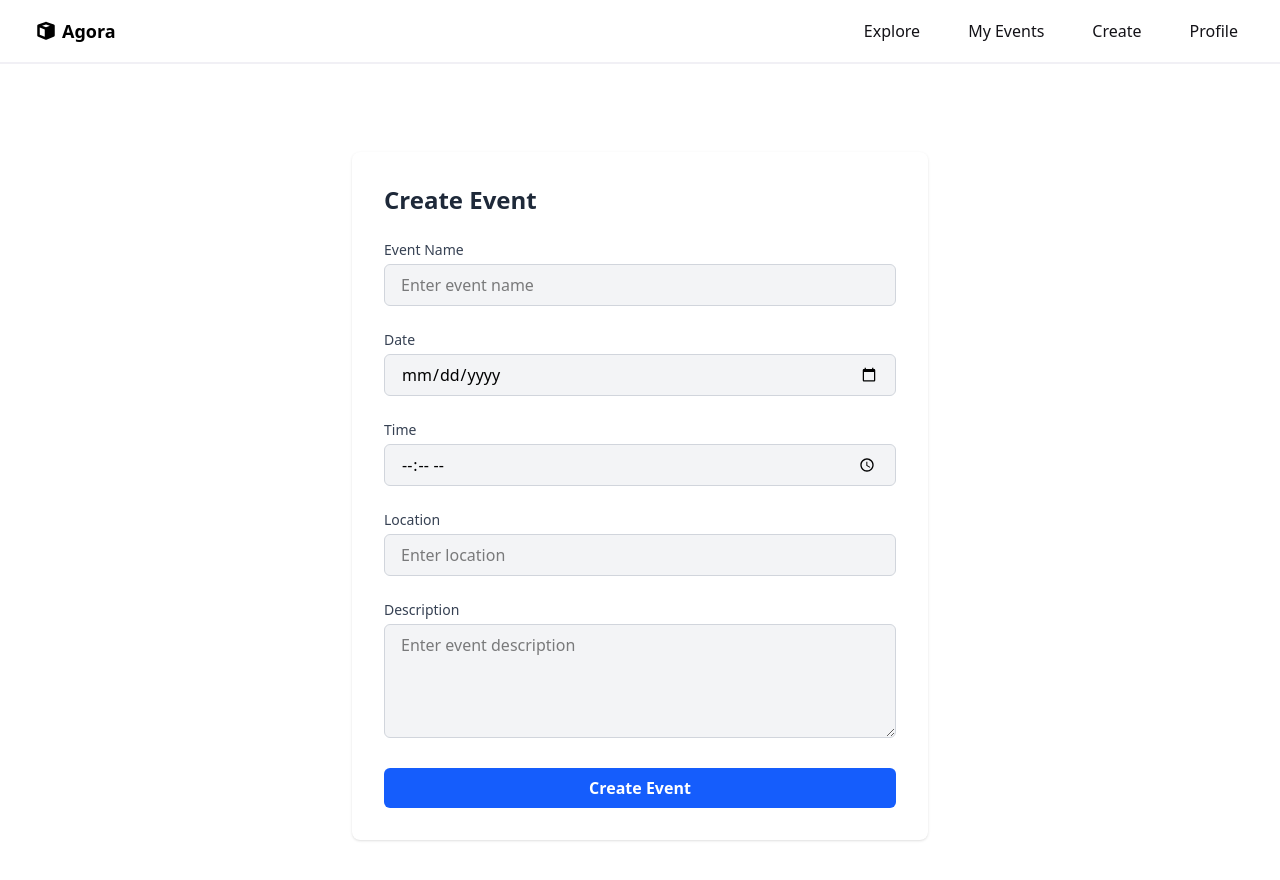
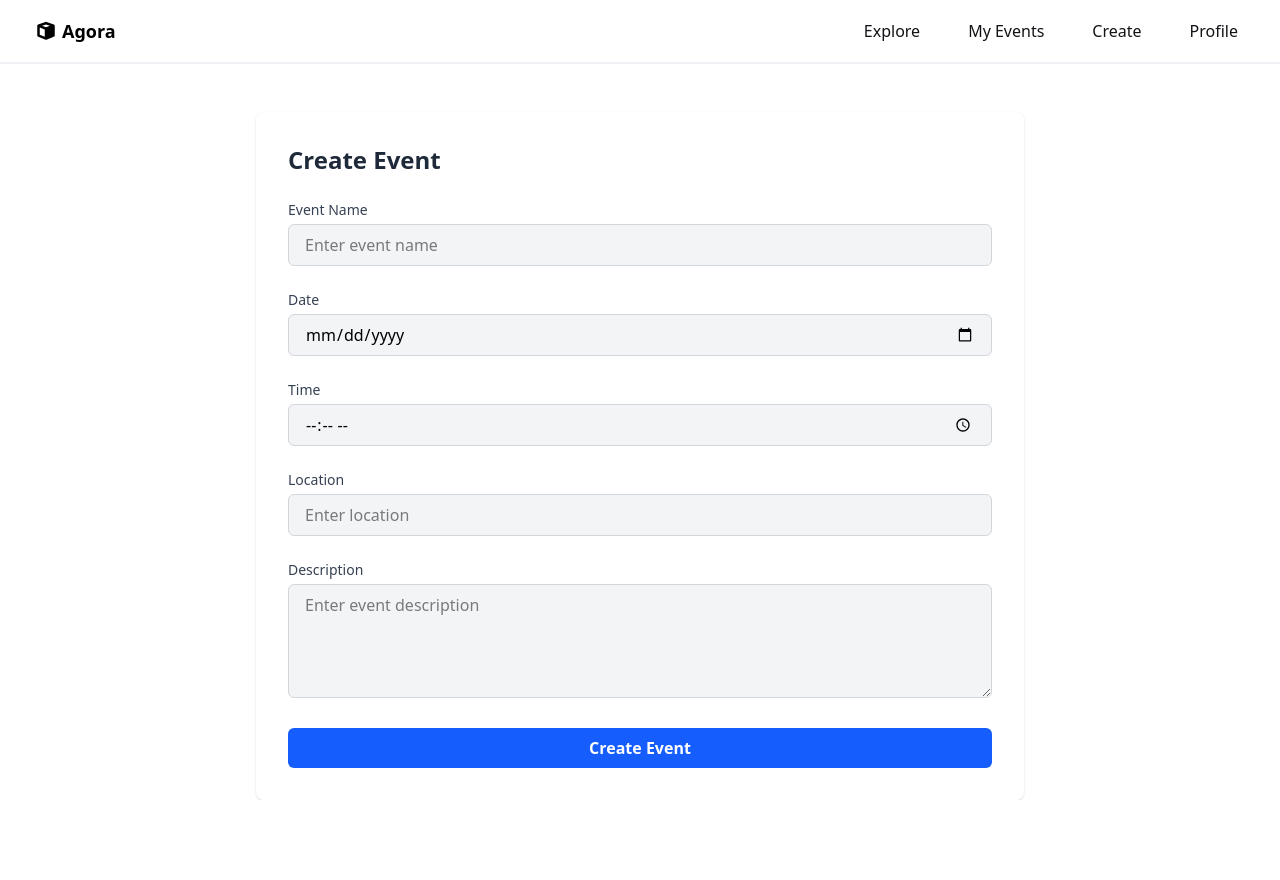
Before and after one commit to Nayaravis/agora-frontend, a React (Vite) app: page /create in a window 1280 px wide. Shown: the top 880 px of the page. After the commit the page ends 800 px from the top, so only its background shows below. Built offline with nearby package versions, Linux system fonts and the light colour scheme.

Commit message:
fixes layout and styling issues

```diff
--- a/src/App.jsx
+++ b/src/App.jsx
@@ -1,17 +1,18 @@
-import { BrowserRouter as Router, Routes, Route } from 'react-router-dom'
+import { BrowserRouter as Router, Routes, Route } from 'react-router'
 import CreateEventForm from "./components/CreateEventForm"
+import EventsList from "./components/EventListPage"
 import NavBar from "./components/Navbar"
-import UserAccountPage from "./components/user-account-page"
+import UserAccountPage from "./components/UserAccountPage"
 
 
 function App() {
   return (
     <Router>
       <NavBar />
-      <div className="py-10">
+      <div className="py-28 h-screen flex">
         <Routes>
-        <Route path="/" element={<CreateEventForm/>} />
-        <Route path="/create-event" element={<CreateEventForm />} />
+        <Route path="/" element={<EventsList />} />
+        <Route path="/create" element={<CreateEventForm />} />
         <Route path="/profile" element={<UserAccountPage />} />
         </Routes>
       </div>
--- a/src/components/CreateEventForm.jsx
+++ b/src/components/CreateEventForm.jsx
@@ -32,9 +32,10 @@ const CreateEventForm = ({ onCreateEvent }) => {
   };
 
   return (
+    <div className='w-full flex justify-center h-fit'>
       <form
         onSubmit={handleSubmit}
-      className="max-w-xl mx-auto bg-white p-8 rounded-lg shadow space-y-6 my-28"
+        className="w-3xl bg-white p-8 rounded-lg shadow space-y-6"
       >
         <h2 className="text-2xl font-bold text-gray-800">Create Event</h2>
 
@@ -116,6 +117,7 @@ const CreateEventForm = ({ onCreateEvent }) => {
           Create Event
         </button>
       </form>
+    </div>
   );
 };
 
--- a/src/components/UserAccountPage.jsx
+++ b/src/components/UserAccountPage.jsx
@@ -22,6 +22,8 @@ const UserAccountPage = () => {
     avatar: '',
   });
 
+  const upcomingEvents = [];
+  const pastEvents = [];
 
   const handleTabChange = (event, newValue) => {
     setActiveTab(newValue);
@@ -32,7 +34,7 @@ const UserAccountPage = () => {
   };
 
   return (
-    <div style={{ maxWidth: '800px', margin: '0 auto', padding: '20px' }}>
+    <div style={{ maxWidth: '800px', margin: '0 auto', padding: '20px', width: "100vh" }}>
       <Card style={{ padding: '20px', textAlign: 'center' }}>
         <StyledAvatar src={user.avatar} alt={user.name}>
           {!user.avatar && user.name.charAt(0)}
--- a/src/main.jsx
+++ b/src/main.jsx
@@ -2,14 +2,10 @@ import { StrictMode } from 'react'
 import { createRoot } from 'react-dom/client'
 import { BrowserRouter, Routes, Route } from 'react-router'
 import './App.css'
-import Home from './routes/Home'
-import CreateEventRoute from './routes/CreateEvent'
+import App from "./App"
 
 createRoot(document.getElementById('root')).render(
-  <BrowserRouter>
-    <Routes>
-      <Route path='/' element={<Home />} />
-      <Route path='/create' element={<CreateEventRoute />} />
-    </Routes>
-  </BrowserRouter>,
+  <StrictMode>
+    <App />
+  </StrictMode>
 )
--- a/src/routes/CreateEvent.jsx
+++ /dev/null
@@ -1,15 +0,0 @@
-import CreateEventForm from "../components/CreateEventForm"
-import NavBar from "../components/Navbar"
-
-function CreateEventRoute() {
-    return (
-        <>
-            <NavBar />
-            <div className="py-10">
-              <CreateEventForm />
-            </div>
-        </>
-    )
-}
-
-export default CreateEventRoute;
--- a/src/routes/Home.jsx
+++ /dev/null
@@ -1,12 +0,0 @@
-import NavBar from "../components/Navbar";
-import EventsList from "../components/EventListPage";
-
-function Home() {
-    return (
-        <div className="h-screen">
-            <NavBar />
-            <EventsList />
-        </div>
-    )
-}
-export default Home;
```
Also changed, not shown: src/components/Navbar.jsx (+4 -5 lines). Lines whose indentation alone changed are shown as unchanged.
